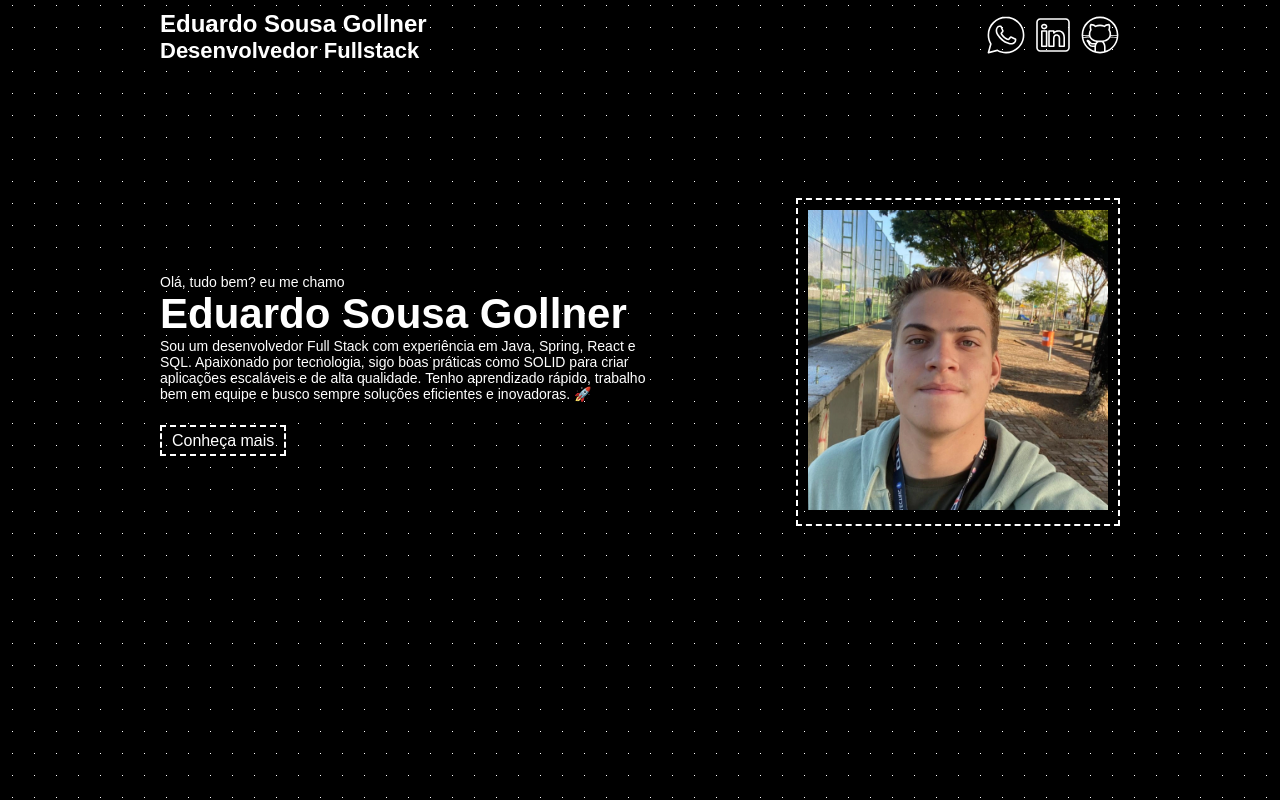
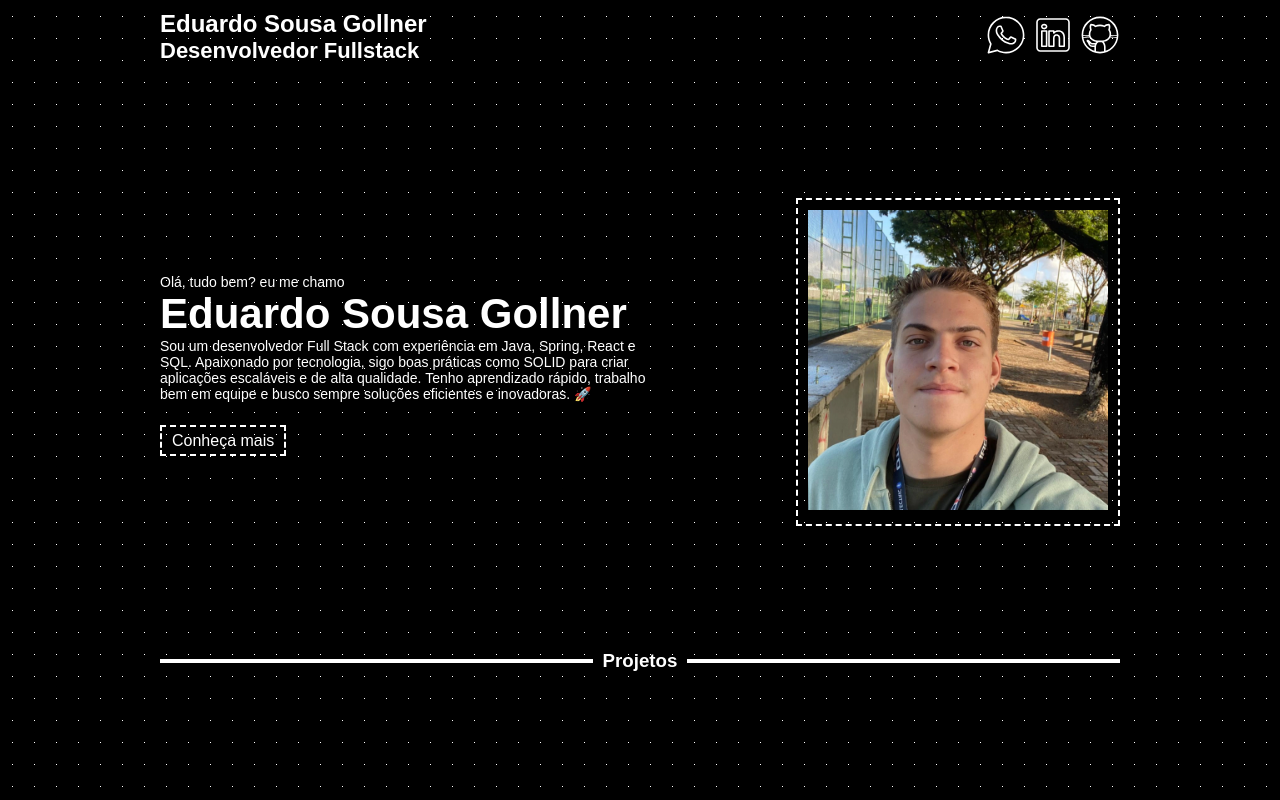
Before and after one commit to EduardoGollner0609/Portifolio, a React (Vite) app: page / in a window 1280 px wide. Built offline with nearby package versions, Linux system fonts and the light colour scheme; a web font is replaced by a local one.

Commit message:
Criando componente TopTitle.

```diff
--- /dev/null
+++ b/src/components/TopTitle/index.tsx
@@ -0,0 +1,15 @@
+import './styles.css';
+
+type Props = {
+    title: string;
+}
+
+export default function TopTitle({ title }: Props) {
+    return (
+        <div className="top-title">
+            <div className="row-left"></div>
+            <h3>{title}</h3>
+            <div className="row-right"></div>
+        </div>
+    );
+}
--- /dev/null
+++ b/src/components/TopTitle/styles.css
@@ -0,0 +1,16 @@
+.top-title {
+  display: flex;
+  align-items: center;
+  gap: 10px;
+}
+
+.top-title h3 {
+  text-align: center;
+}
+
+.top-title .row-left,
+.top-title .row-right {
+  border: 2px solid #fff;
+  height: 0px;
+  width: 100%;
+}
--- a/src/routes/Page/index.tsx
+++ b/src/routes/Page/index.tsx
@@ -1,6 +1,7 @@
 import './styles.css';
 import Header from '../../components/Header';
 import myImg from '../../assets/my-img.webp';
+import TopTitle from '../../components/TopTitle';
 
 export default function Page() {
     return (
@@ -27,6 +28,9 @@ export default function Page() {
                         <img src={myImg} alt="" />
                     </div>
                 </section>
+                <section id="projects-section" className="container">
+                    <TopTitle title='Projetos' />
+                </section>
             </main>
         </>
     );
--- a/src/routes/Page/styles.css
+++ b/src/routes/Page/styles.css
@@ -48,3 +48,7 @@
   padding: 7px 12px;
   font-size: 18px;
 }
+
+#projects-section {
+  color: #fff;
+}
```
